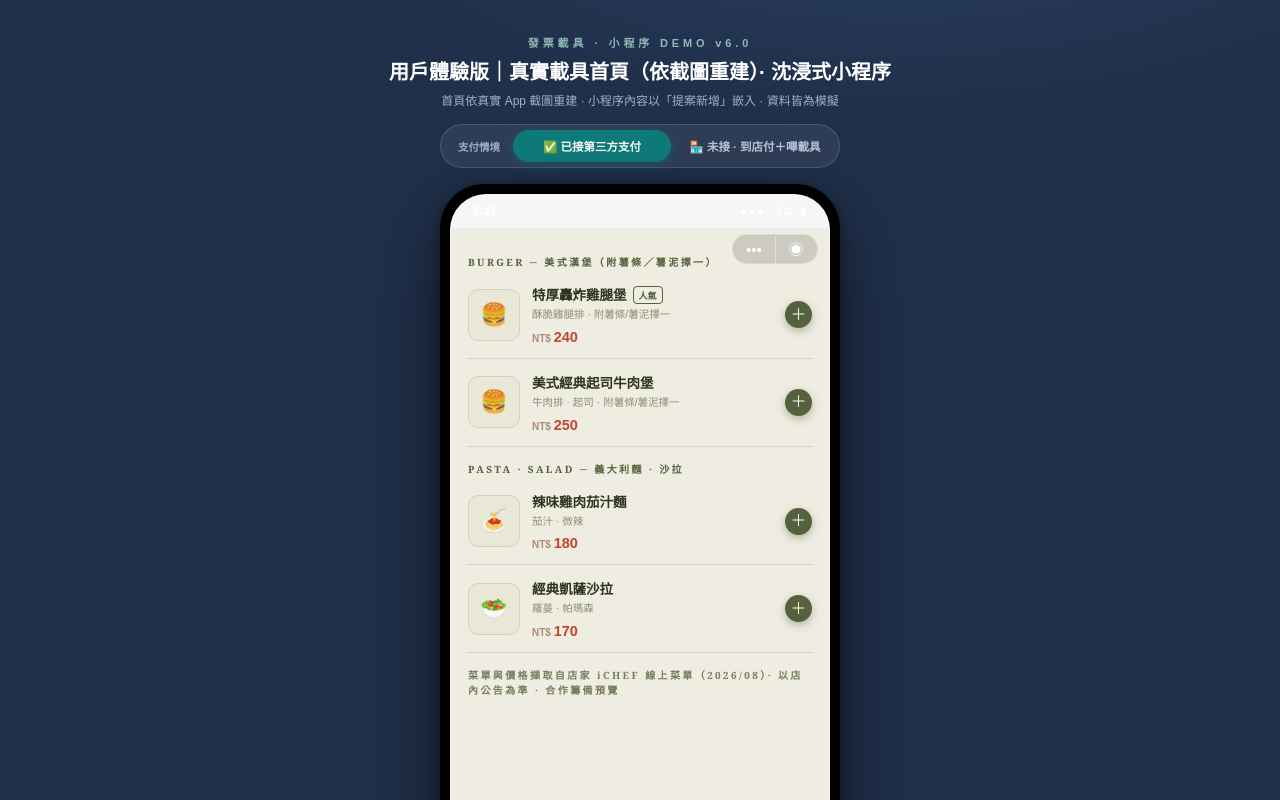
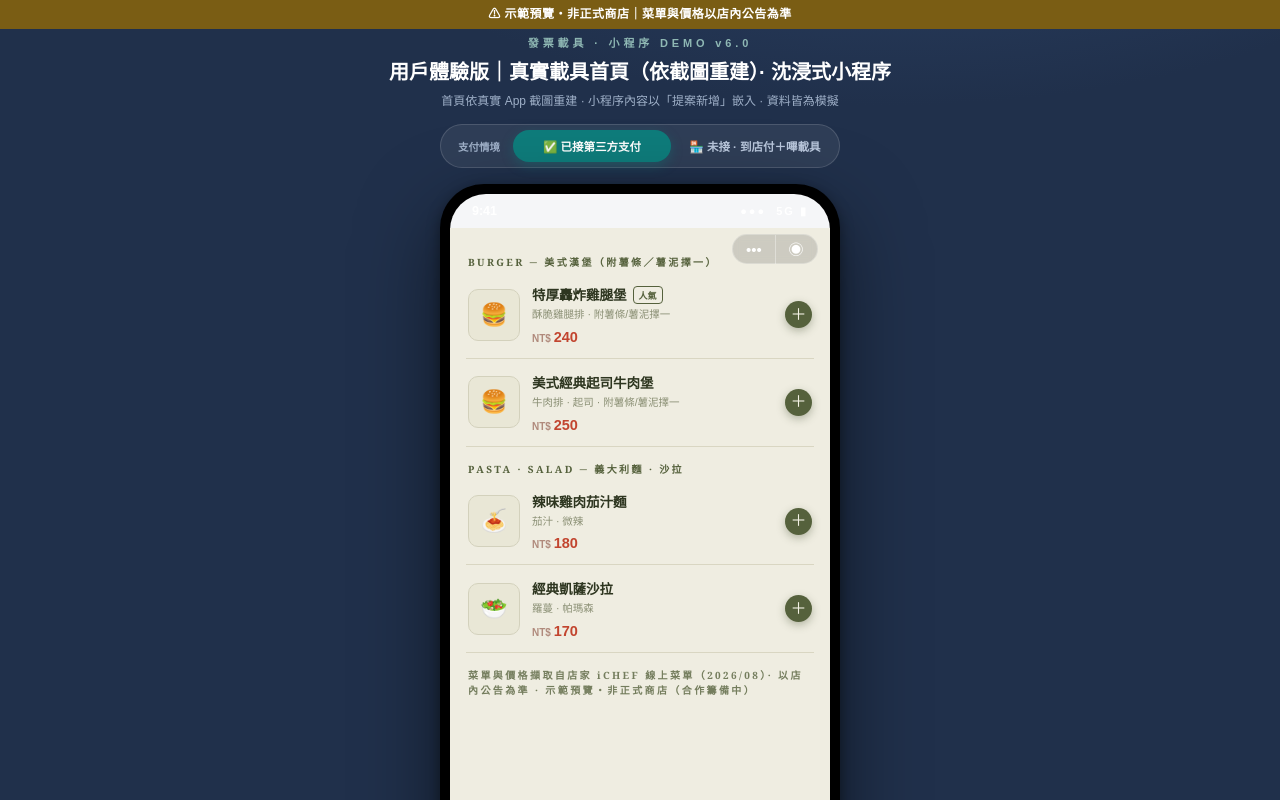
Before and after one commit to robertshao-cmd/local-life-invoice-demo, a plain HTML site: page consumer/dishes-demo.html in a window 1280 px wide. Shown: the top 800 px of the page. Drawn offline with Linux system fonts and the light colour scheme.

Commit message:
publish: 自 local-life-invoice/prototypes 同步

```diff
--- a/consumer/dishes-demo.html
+++ b/consumer/dishes-demo.html
@@ -4,7 +4,7 @@
 <meta charset="UTF-8">
 <meta name="viewport" content="width=device-width, initial-scale=1.0, viewport-fit=cover">
 <meta name="theme-color" content="#2FA98C">
-<title>發票載具｜Dishes 好盤美味廚房 體驗預覽（合作籌備）</title>
+<title>發票載具｜Dishes 好盤美味廚房 體驗預覽（示範・非正式商店）</title>
 <style>
 :root{
   --navy:#1F3352; --teal:#0E7C7B; --teal-deep:#0A5F5E; --gold:#B8912F; --gold-bg:#FAF3DF;
@@ -1178,7 +1178,7 @@ window.onerror=function(m,s,l,c){try{if(document.body&&document.body.classList.c
             <b>DISHES</b>
             <small>AMERICAN KITCHEN — 板橋 · 新海路 32 號</small>
           </div>
-          <div class="nn-meta"><span>★ 4.9 Google 評論</span><span>回購榜 TOP 3</span><span class="chip" id="paychip-nn"></span></div>
+          <div class="nn-meta"><span>★ 4.9 Google 評論</span><span style="background:rgba(255,255,255,.92);color:#8a4b10;font-weight:800;border-radius:6px;padding:2px 8px">⚠ 示範預覽・非正式商店</span><span class="chip" id="paychip-nn"></span></div>
         </div>
 
         <div class="nn-hello">
@@ -1233,7 +1233,7 @@ window.onerror=function(m,s,l,c){try{if(document.body&&document.body.classList.c
             <span class="info"><span class="n">經典凱薩沙拉</span><span class="d">羅蔓 · 帕瑪森</span><span class="p"><small>NT$ </small>170</span></span>
             <button class="add3" onclick="quickAdd('經典凱薩沙拉',170)" aria-label="加入經典凱薩沙拉">＋</button>
           </div>
-          <div class="nn-cat" style="opacity:.8">菜單與價格擷取自店家 iCHEF 線上菜單（2026/08）· 以店內公告為準 · 合作籌備預覽</div>
+          <div class="nn-cat" style="opacity:.8">菜單與價格擷取自店家 iCHEF 線上菜單（2026/08）· 以店內公告為準 · 示範預覽・非正式商店（合作籌備中）</div>
         </div>
         <div class="cartbar" id="cart-nn">
           <div class="sum"><b id="cart-nn-amt">NT$ 0</b><small id="cart-nn-n">0 件</small></div>
@@ -3140,5 +3140,6 @@ if (_gxStore && BRAND[_gxStore[1]]) setTimeout(function(){
   else boot();
 })();
 </script>
+<div id="demo-disclaimer" style="position:fixed;top:0;left:0;width:100vw;box-sizing:border-box;z-index:2147483000;background:#7A5D14;color:#fff;font-size:12px;font-weight:800;text-align:center;padding:6px 10px;letter-spacing:.04em;font-family:inherit;line-height:1.4">⚠ 示範預覽・非正式商店｜菜單與價格以店內公告為準</div>
 </body>
 </html>
```
Also changed, not shown: consumer/guangdong-demo.html (+2 -1 lines).
